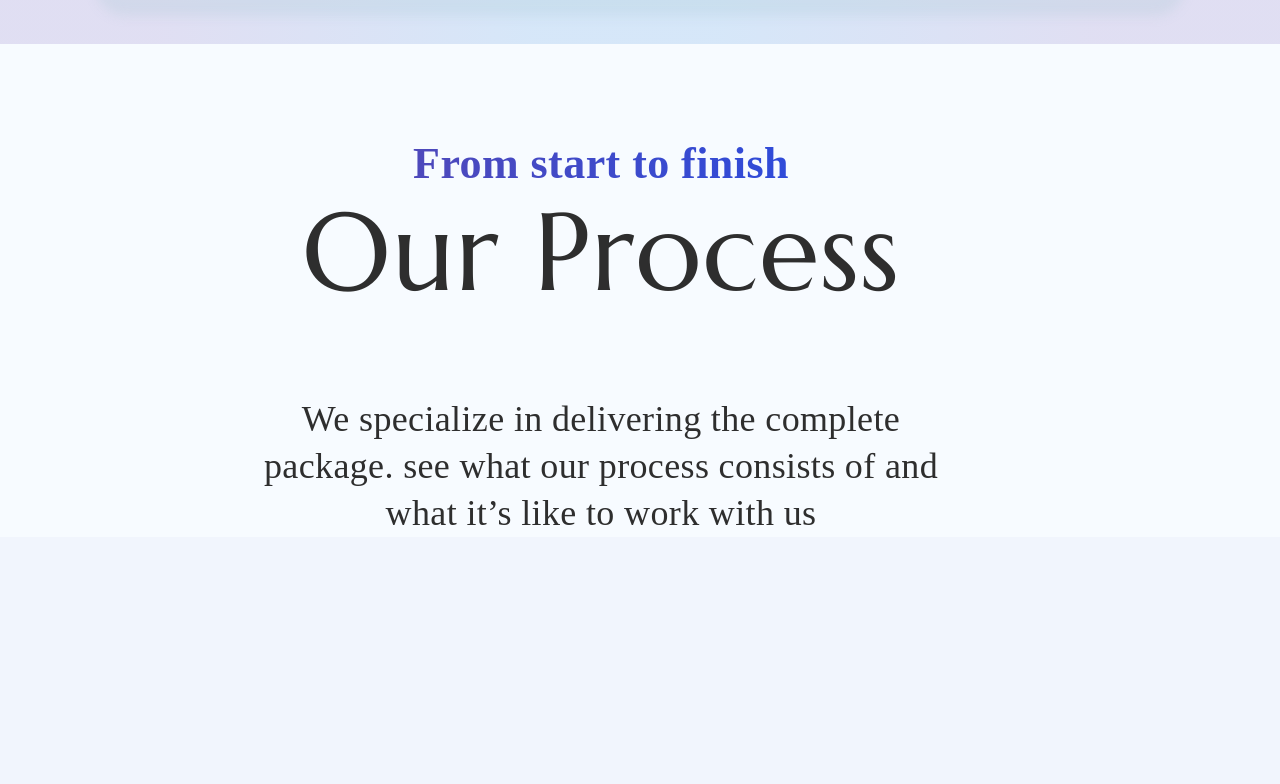
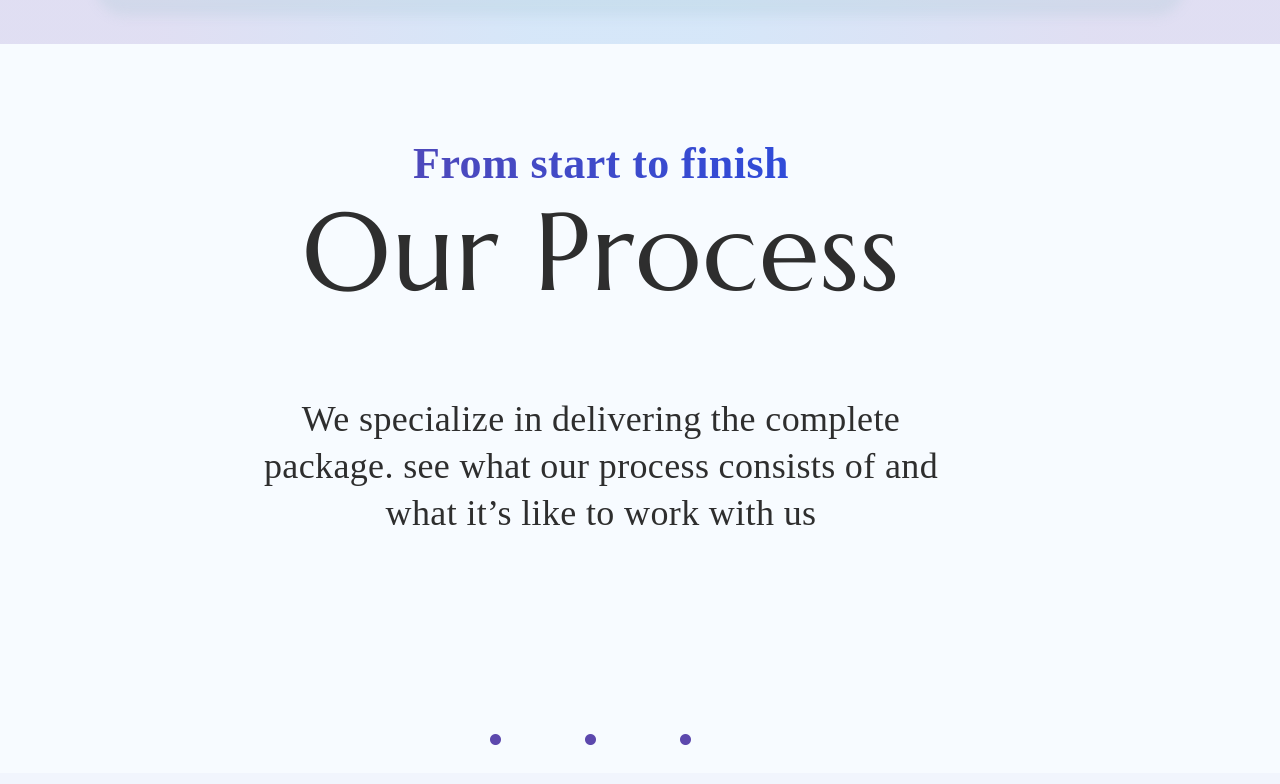
Before and after one commit to lionsgrandson/sites_for_everyone5.0, a React (Create React App) app: page / in a window 1280 px wide. Shown: the part 1572-2356 px from the top of the page. Before the commit the page ends 2145 px from the top, so only its background shows below. Built offline with nearby package versions, Linux system fonts and the light colour scheme.

Commit message:
feat(our proccess): added the 3 dots with style

```diff
--- a/src/components/OurProccess/OurProTitle.js
+++ b/src/components/OurProccess/OurProTitle.js
@@ -1,3 +1,5 @@
+import { HiOutlineDotsHorizontal } from "react-icons/hi";
+
 import "./OurProccess.css";
 export default function OurProTitle() {
   return (
@@ -9,6 +11,11 @@ export default function OurProTitle() {
           We specialize in delivering the complete package. see what our process
           consists of and what it’s like to work with us
         </p>
+        {/* <HiOutlineDotsHorizontal
+          color="rgba(92, 72, 173, 1)"
+          size="212px"
+        /> */}
+        <p className="p-dots"> . . .</p>
       </div>
     </>
   );
--- a/src/components/OurProccess/OurProccess.css
+++ b/src/components/OurProccess/OurProccess.css
@@ -16,6 +16,7 @@
   margin-bottom: 0;
   background: linear-gradient(90deg, #5c48ad 0%, #214ce7 100%);
   -webkit-background-clip: text;
+  /* TODO  -Also define the standard property 'background-clip' for compatibility */
   -webkit-text-fill-color: transparent;
 }
 .titlel-h1-our {
@@ -34,5 +35,13 @@
   line-height: 47px;
   letter-spacing: 0.01em;
   text-align: center;
-  /* width: 722px; */
 }
+.p-dots {
+  font-family: Marcellus;
+  font-size: 105px;
+  font-weight: 400;
+  line-height: 131.66px;
+  letter-spacing: 0.2em;
+  text-align: center;
+  color: rgba(92, 72, 173, 1);
+}
```
Also changed, not shown: src/components/OurProccess/step1.css (added).
